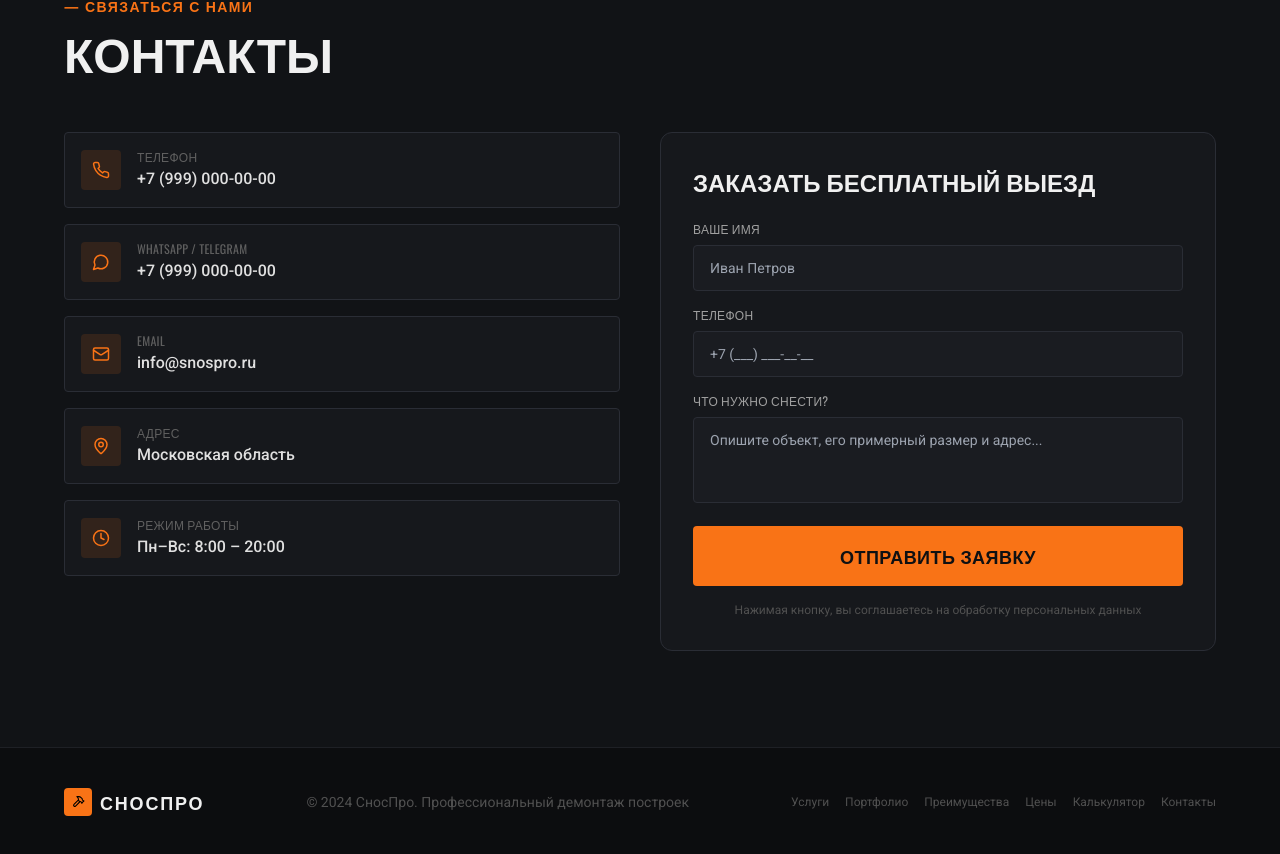
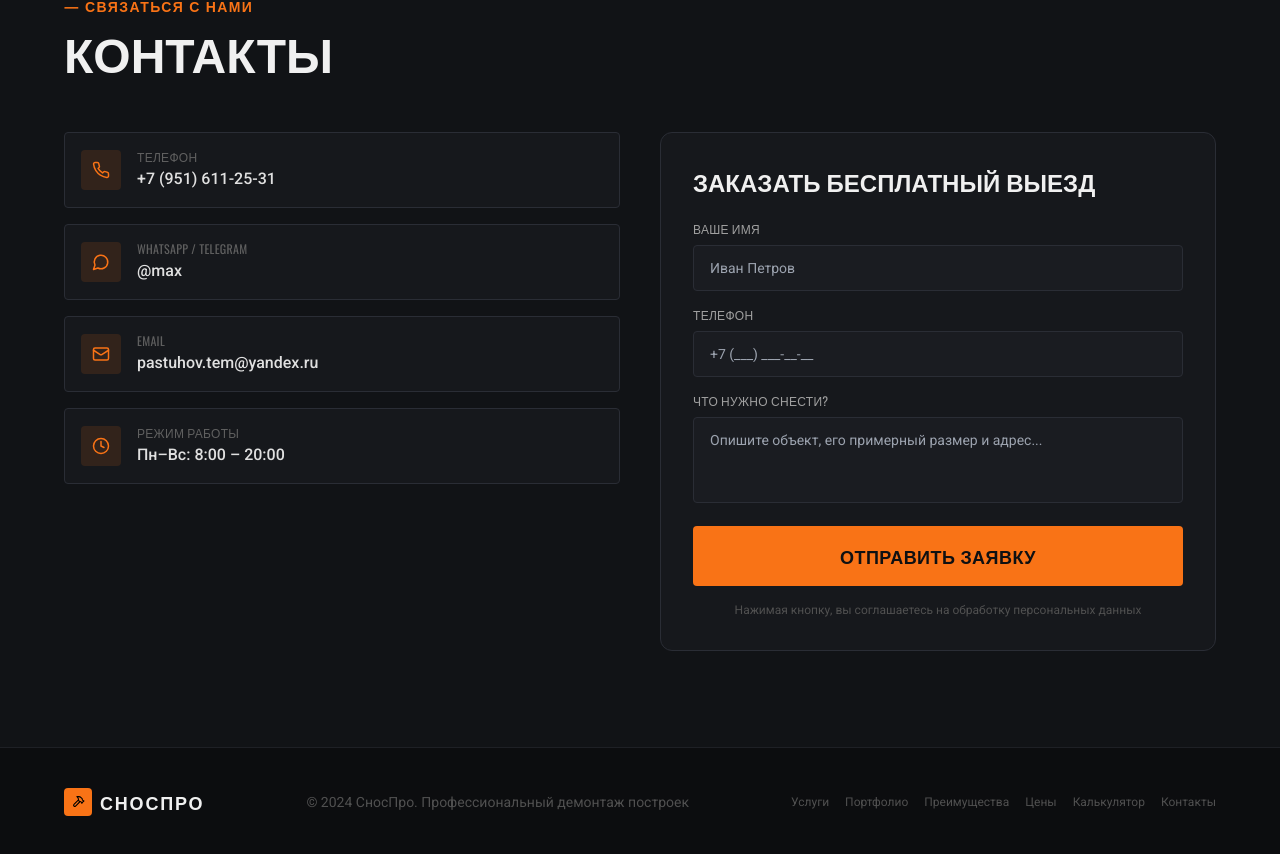
Before and after one commit to pr-poehali-dev/demolition-site-project-1, a React (Vite) app: page / in a window 1280 px wide. Shown: the part 5013-5867 px from the top of the page. Built offline with nearby package versions, Linux system fonts and the light colour scheme.

Commit message:
feat: обновить контакты пользователя

```diff
--- a/src/pages/Index.tsx
+++ b/src/pages/Index.tsx
@@ -459,10 +459,9 @@ const Index = () => {
             <AnimSection>
               <div className="space-y-4">
                 {[
-                  { icon: "Phone", label: "Телефон", value: "+7 (999) 000-00-00", href: "tel:+79990000000" },
-                  { icon: "MessageCircle", label: "WhatsApp / Telegram", value: "+7 (999) 000-00-00", href: "#" },
-                  { icon: "Mail", label: "Email", value: "info@snospro.ru", href: "mailto:info@snospro.ru" },
-                  { icon: "MapPin", label: "Адрес", value: "Московская область", href: "#" },
+                  { icon: "Phone", label: "Телефон", value: "+7 (951) 611-25-31", href: "tel:+79516112531" },
+                  { icon: "MessageCircle", label: "WhatsApp / Telegram", value: "@max", href: "https://t.me/max" },
+                  { icon: "Mail", label: "Email", value: "pastuhov.tem@yandex.ru", href: "mailto:pastuhov.tem@yandex.ru" },
                   { icon: "Clock", label: "Режим работы", value: "Пн–Вс: 8:00 – 20:00", href: "#" },
                 ].map(item => (
                   <a
```
